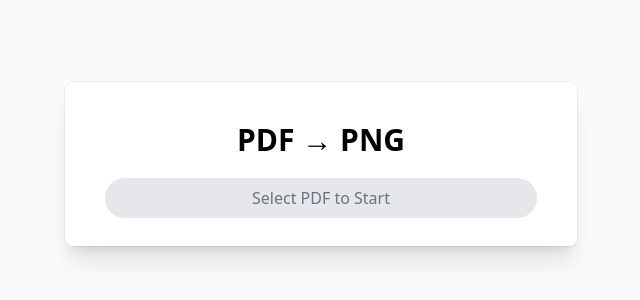
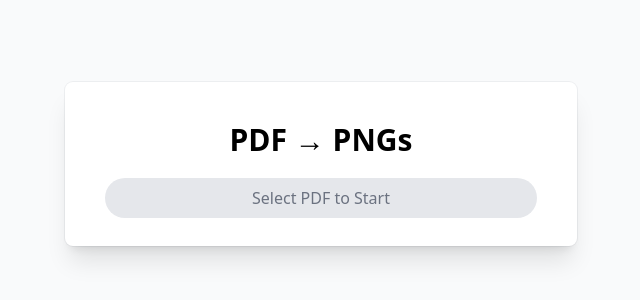
Before and after one commit to Apexal/dtools, a Preact app: page / in a window 1280 px wide. Shown: the part 236-536 px from the top of the page, without its empty margins (319-959 px from the left). Built offline with nearby package versions, Linux system fonts and the light colour scheme.

Commit message:
Show converted pages in progress

```diff
--- a/index.html
+++ b/index.html
@@ -4,7 +4,7 @@
     <meta charset="UTF-8" />
     <link rel="icon" type="image/svg+xml" href="/src/favicon.svg" />
     <meta name="viewport" content="width=device-width, initial-scale=1.0" />
-    <title>PDF 2 PNG</title>
+    <title>PDF → PNGs</title>
   </head>
   <body>
     <div id="app"></div>
--- a/src/app.tsx
+++ b/src/app.tsx
@@ -1,6 +1,7 @@
 import * as pdfLib from "pdfjs-dist";
 import { TypedArray } from "pdfjs-dist/types/src/display/api";
 import { useCallback, useRef, useState } from "preact/hooks";
+import Progress from "./progress";
 
 pdfLib.GlobalWorkerOptions.workerSrc =
   "https://cdnjs.cloudflare.com/ajax/libs/pdf.js/2.14.305/pdf.worker.min.js";
@@ -14,6 +15,8 @@ export function App() {
   const [pdfName, setPDFName] = useState<string | null>(null);
   const [uploadProgress, setUploadProgress] = useState<number>(0);
   const [pageObjectUrls, setPageObjectUrls] = useState<string[]>([]);
+  const [pageCount, setPageCount] = useState<number>(0);
+  const [pagesConverted, setPagesConverted] = useState<number>(0);
 
   // Event handlers
   const handlePDFUpload: JSX.GenericEventHandler<HTMLInputElement> =
@@ -54,6 +57,8 @@ export function App() {
           // Load PDF document into pdf.js
           const doc = await loadingTask.promise;
 
+          setPageCount(doc.numPages);
+
           // Iterate through pages and render them to canvas to obtain image blob
           for (let pageNum = 1; pageNum <= doc.numPages; pageNum++) {
             const page = await doc.getPage(pageNum);
@@ -73,6 +78,8 @@ export function App() {
             const pngBlob = await canvas.current.convertToBlob({
               type: "image/png",
             });
+
+            setPagesConverted((prev) => prev + 1);
 
             // Store image blob object URL
             newPageObjectUrls.push(URL.createObjectURL(pngBlob));
@@ -99,36 +106,25 @@ export function App() {
     setPDFName(null);
     setPageObjectUrls([]);
     setUploadProgress(0);
+    setPageCount(0);
+    setPagesConverted(0);
   }, []);
 
   return (
     <main class="relative text-center flex min-h-screen flex-col justify-center overflow-hidden bg-gray-50 py-6 sm:py-12">
       <div class="relative container  bg-white px-6 pt-10 pb-7 shadow-xl ring-1 ring-gray-900/5 sm:mx-auto sm:max-w-lg sm:rounded-lg sm:px-10">
         <div className="mx-auto max-w-md">
-          <h1 class="text-3xl font-bold mb-5">PDF → PNG</h1>
+          <h1 class="text-3xl font-bold mb-5">PDF → PNGs</h1>
 
-          <div
-            class={`rounded-full h-10 relative max-w-xl overflow-hidden ${
-              pdfName ? "" : "cursor-pointer"
-            }`}
+          <Progress
+            pdfName={pdfName}
+            value={uploadProgress * 25 + (pagesConverted / pageCount) * 75}
+            max={100}
             onClick={() => {
               if (pdfName) return;
               fileInput.current?.click();
             }}
-          >
-            <div class="w-full h-full bg-gray-200 absolute"></div>
-            <div
-              className="h-full bg-green-500 absolute transition-all duration-1000"
-              style={{ width: (uploadProgress * 100).toFixed(0) + "%" }}
-            ></div>
-            <div
-              class={`w-full top-1/2 -translate-y-1/2 absolute ${
-                pdfName ? "text-white" : "text-gray-500"
-              }`}
-            >
-              {pdfName ?? "Select PDF to Start"}
-            </div>
-          </div>
+          />
 
           <input
             ref={fileInput}
@@ -164,8 +160,7 @@ export function App() {
               </div>
             </div>
           )}
-
-          {pdfName && uploadProgress === 1 && (
+          {pdfName && pagesConverted === pageCount && (
             <button className="text-blue-400 underline" onClick={restart}>
               Restart
             </button>
--- /dev/null
+++ b/src/progress.tsx
@@ -0,0 +1,33 @@
+/** Pseudo progress bar element that displays text and has an animated progress value. */
+export default function Progress(props: {
+  pdfName: string | null;
+  value: number;
+  max: number;
+  onClick: () => void;
+}) {
+  const percent =
+    (((isNaN(props.value) ? 0 : props.value) / props.max) * 100).toFixed(0) +
+    "%";
+
+  return (
+    <div
+      class={`rounded-full h-10 relative max-w-xl overflow-hidden ${
+        props.pdfName ? "" : "cursor-pointer"
+      }`}
+      onClick={props.onClick}
+    >
+      <div class="w-full h-full bg-gray-200 absolute"></div>
+      <div
+        className="h-full bg-green-500 absolute transition-all duration-1000"
+        style={{ width: percent }}
+      ></div>
+      <div
+        class={`w-full top-1/2 -translate-y-1/2 absolute ${
+          props.pdfName ? "text-white" : "text-gray-500"
+        }`}
+      >
+        {props.pdfName ?? "Select PDF to Start"}
+      </div>
+    </div>
+  );
+}
```
